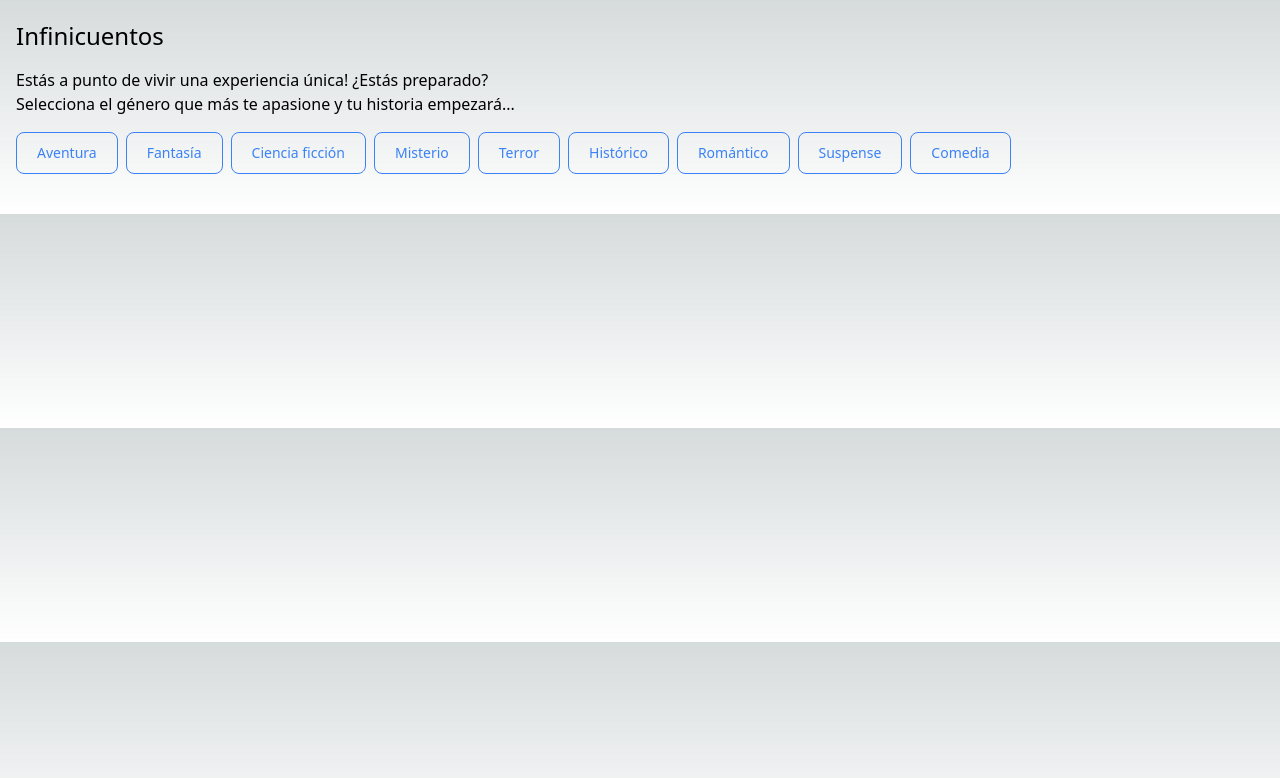
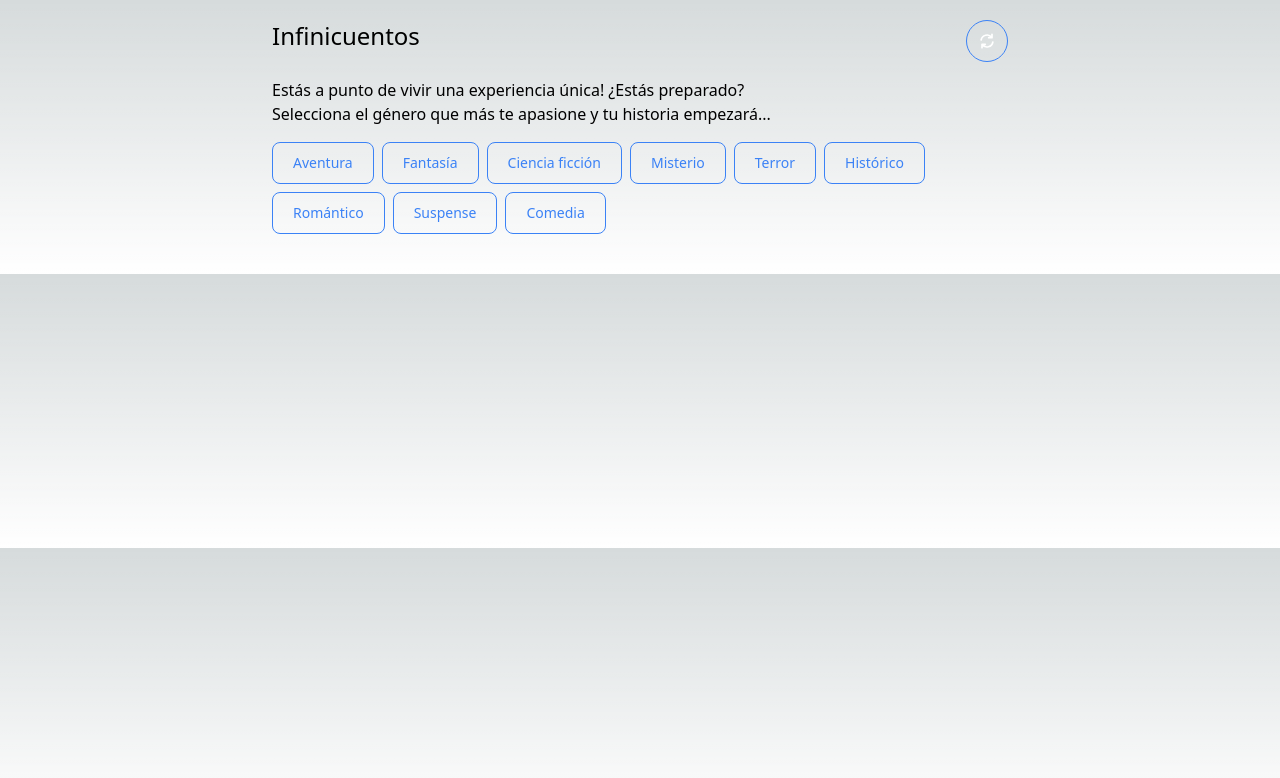
Before and after one commit to mpont91/infinicuentos, an Astro site: page / in a window 1280 px wide. Built offline with nearby package versions, Linux system fonts and the light colour scheme; Astro itself is replaced by a stand-in of ours.

Commit message:
Add restart button

```diff
--- /dev/null
+++ b/src/components/Restart.vue
@@ -0,0 +1,27 @@
+<template>
+  <button
+    type="button"
+    class="text-blue-700 border border-blue-700 hover:bg-blue-700 hover:text-white focus:ring-4 focus:outline-none focus:ring-blue-300 font-medium rounded-full text-sm p-2.5 text-center inline-flex items-center dark:border-blue-500 dark:text-blue-500 dark:hover:text-white dark:focus:ring-blue-800 dark:hover:bg-blue-500"
+    @click="$emit('restart')"
+  >
+    <svg
+      class="w-5 h-5 text-gray-800 dark:text-white"
+      aria-hidden="true"
+      xmlns="http://www.w3.org/2000/svg"
+      width="24"
+      height="24"
+      fill="none"
+      viewBox="0 0 24 24"
+    >
+      <path
+        stroke="currentColor"
+        stroke-linecap="round"
+        stroke-linejoin="round"
+        stroke-width="2"
+        d="M17.651 7.65a7.131 7.131 0 0 0-12.68 3.15M18.001 4v4h-4m-7.652 8.35a7.13 7.13 0 0 0 12.68-3.15M6 20v-4h4"
+      />
+    </svg>
+
+    <span class="sr-only">Icon description</span>
+  </button>
+</template>
--- a/src/components/Story.vue
+++ b/src/components/Story.vue
@@ -1,7 +1,10 @@
 <template>
-  <h1 class="text-2xl mt-1 mb-4">Infinicuentos</h1>
+  <div class="flex mt-1 mb-4">
+    <h1 class="text-2xl flex-1">Infinicuentos</h1>
+    <Restart @restart="restart" class="flex-none" />
+  </div>
   <Loading v-if="isLoading" />
-  <div v-show="!isLoading">
+  <div :key="renderKey" id="content" v-show="!isLoading">
     <Introduction />
     <Genre @selectGenre="begin" />
     <ol
@@ -27,14 +30,17 @@ import Introduction from './Introduction.vue'
 import Genre from './genre.vue'
 import Fragment from './Fragment.vue'
 import LoadingFragment from './LoadingFragment.vue'
+import Restart from './Restart.vue'
 import { delay, minimumDelay, prompt } from '../utils.ts'
 import type { CoreMessage } from 'ai'
 import type { FragmentType } from '../types.ts'
+import anime from 'animejs'
 
 const isLoading: boolean = ref(true)
 const isLoadingFragment: boolean = ref(false)
 const fragments: FragmentType[] = reactive([])
 const messages: CoreMessage[] = []
+const renderKey = ref(0)
 
 onMounted(async () => {
   await delay()
@@ -88,4 +94,21 @@ async function apiRequest() {
 
   isLoadingFragment.value = false
 }
+
+async function restart() {
+  anime({
+    targets: `#content`,
+    opacity: [1, 0],
+    translateY: 1000,
+    duration: 2500,
+    easing: 'easeOutExpo',
+  })
+  await delay(700)
+  isLoading.value = true
+  fragments.splice(0, fragments.length)
+  messages.splice(0, fragments.length)
+  renderKey.value += 1
+  await delay()
+  isLoading.value = false
+}
 </script>
--- a/src/pages/index.astro
+++ b/src/pages/index.astro
@@ -4,7 +4,7 @@ import Story from '../components/Story.vue'
 ---
 
 <IndexLayout>
-  <div class="container mx-auto p-4">
+  <div class="container mx-auto p-4 max-w-3xl">
     <Story client:load />
   </div>
 </IndexLayout>
```
